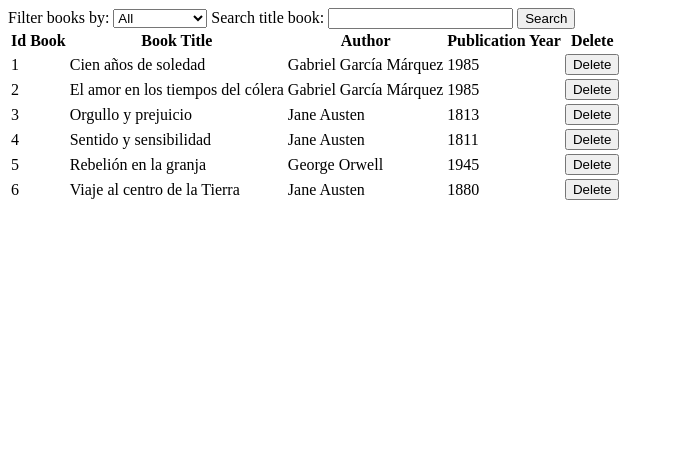
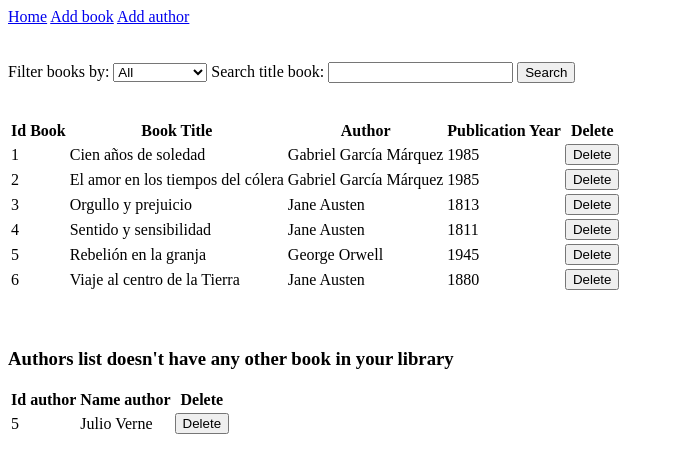
Before and after one commit to anaqc/Book_Alchemy, a Flask app: page / in a window 1280 px wide. Shown: the top 473 px of the page, without its empty margins (0-674 px from the left). Run offline with Flask 3, Linux system fonts and the light colour scheme; data comes from the database, SQL or seed files in the repository; both versions use the stored data as it was after the commit.

Commit message:
add delete author

```diff
--- a/PycharmProjects/Book_Alchemy/app.py
+++ b/PycharmProjects/Book_Alchemy/app.py
@@ -28,6 +28,7 @@ def home():
     selected_first_filter = request.form.get('first_filter', 'all')
     selected_second_filter = request.form.get('second_filter', '')
     search_title_book = request.form.get('search','')
+    authors_without_books = db.session.query(Author).outerjoin(Book).filter(Book.id.is_(None)).all()
     # JOIN between Book and Author
     books_authors = db.session.query(Book, Author).join(Author).filter(Book.title.like(f"%{search_title_book}%")).all()
     if request.method == 'POST':
@@ -39,15 +40,17 @@ def home():
                 books_authors = db.session.query(Book, Author).join(Author) \
                                 .filter(Book.title == selected_second_filter).all()
         elif selected_first_filter == 'books_author':
-            books_query = db.session.query(Author.name).all()
+            books_query = db.session.query(Author.name).join(Book).distinct()
             if selected_second_filter != '':
                 books_authors = db.session.query(Book, Author).join(Author) \
                                 .filter(Author.name == selected_second_filter).all()
         return render_template('home.html',
                                    selected_first_filter=selected_first_filter, books_authors=books_authors,
-                                   selected_second_filter=selected_second_filter, books_query=books_query), 201
+                                   selected_second_filter=selected_second_filter, books_query=books_query,
+                               authors_without_books=authors_without_books), 201
     return render_template('home.html', books_authors=books_authors,
-                           selected_first_filter=selected_first_filter, selected_second_filter=selected_second_filter), 201
+                           selected_first_filter=selected_first_filter, selected_second_filter=selected_second_filter,
+                           authors_without_books=authors_without_books), 201
 
 
 @app.route('/add_author', methods=['GET', 'POST'])
@@ -93,5 +96,16 @@ def delete_book(book_id):
     return render_template('home.html')
 
 
+@app.route('/author/<int:author_id>/delete', methods=['POST'])
+def delete_author(author_id):
+    authors_without_books = db.session.query(Author).outerjoin(Book).filter(Book.id.is_(None)).all()
+    author = Author.query.get_or_404(author_id)
+    for author in authors_without_books:
+        if author_id == author.id:
+            db.session.delete(author)
+            db.session.commit()
+            return render_template('home.html')
+
+
 if __name__ == '__main__':
     app.run(host="127.0.0.1", port=5000, debug=True)
--- a/PycharmProjects/Book_Alchemy/templates/add_author.html
+++ b/PycharmProjects/Book_Alchemy/templates/add_author.html
@@ -6,6 +6,11 @@
     <meta http-equiv="X-UA-Compatible" content="ie=edge">
   </head>
   <body>
+        <nav>
+            <a href="/">Home</a>
+            <a href="/add_book">Add book</a>
+            <a href="/add_author">Add author</a>
+        </nav><br><br>
   <form action="/add_author" method="POST">
   <label for="name">Author Name:</label>
   <input type="text" id="name" name="name" required><br><br>
--- a/PycharmProjects/Book_Alchemy/templates/add_book.html
+++ b/PycharmProjects/Book_Alchemy/templates/add_book.html
@@ -6,7 +6,11 @@
     <meta http-equiv="X-UA-Compatible" content="ie=edge">
   </head>
   <body>
-
+        <nav>
+            <a href="/">Home</a>
+            <a href="/add_book">Add book</a>
+            <a href="/add_author">Add author</a>
+        </nav><br><br>
   <form action="/add_book" method="POST">
   <!-- Add the form here -->
     <label for="isbn">ISBN: </label>
--- a/PycharmProjects/Book_Alchemy/templates/home.html
+++ b/PycharmProjects/Book_Alchemy/templates/home.html
@@ -6,6 +6,11 @@
         <meta http-equiv="X-UA-Compatible" content="ie=edge">
     </head>
     <body>
+        <nav>
+            <a href="/">Home</a>
+            <a href="/add_book">Add book</a>
+            <a href="/add_author">Add author</a>
+        </nav><br><br>
         <form action="/" method="POST">
             <label for="first_filter">Filter books by:</label>
             <select name="first_filter" id="first_filter" onchange="this.form.submit()">
@@ -29,22 +34,23 @@
             <button type="submit">Submit</button>
             {% endif %}
         </form>
+        <br><br>
         <main>
             {% if books_authors %}
                 <table>
                     <tr>
-                        <th>Id Book</th>
-                        <th>Book Title</th>
-                        <th>Author</th>
-                        <th>Publication Year</th>
-                        <th>Delete</th>
+                        <th> Id Book </th>
+                        <th> Book Title </th>
+                        <th> Author </th>
+                        <th> Publication Year </th>
+                        <th> Delete </th>
                     </tr>
                     {% for book, author in books_authors %}
                     <tr>
-                        <td>{{book.id}}</td>
-                        <td>{{book.title}}</td>
-                        <td>{{author.name}}</td>
-                        <td>{{book.publication_year}}</td>
+                        <td> {{book.id}} </td>
+                        <td> {{book.title}} </td>
+                        <td> {{author.name}} </td>
+                        <td> {{book.publication_year}} </td>
                         <td>
                             <form action="{{ url_for('delete_book', book_id=book.id) }}" method="POST"
                                   onsubmit="return confirm('Are you sure you want to delete this book? {{book.title}}');">
@@ -59,6 +65,28 @@
             {% else %}
             <div> <h3>There were no books that match the search criteria!!!</h3></div>
             {% endif %}
+            <br><br>
+            {% if authors_without_books %}
+            <h3>Authors list doesn't have any other book in your library </h3>
+            <table>
+                <tr>
+                    <th> Id author </th>
+                    <th> Name author </th>
+                    <th> Delete </th>
+                </tr>
+                {% for author in authors_without_books %}
+                <tr>
+                    <td>{{ author.id }}</td>
+                    <td>{{ author.name }}</td>
+                    <td>
+                        <form action="{{ url_for('delete_author', author_id=author.id) }}" method="POST">
+                            <input type="submit" value="Delete">
+                        </form>
+                    </td>
+                </tr>
+                {% endfor %}
+            </table>
+            {% endif %}
         </main>
     </body>
 </html>
```
Also changed, not shown: PycharmProjects/Book_Alchemy/data/library.sqlite (added), PycharmProjects/Book_Alchemy/datas/library.sqlite.
